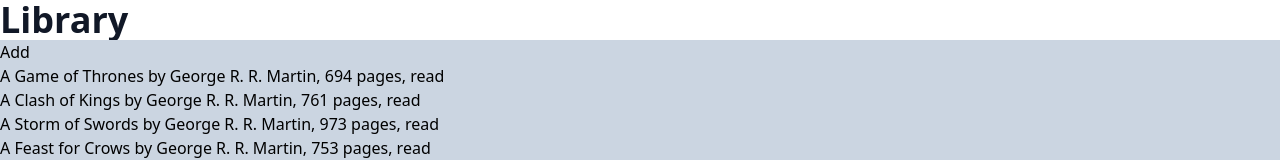
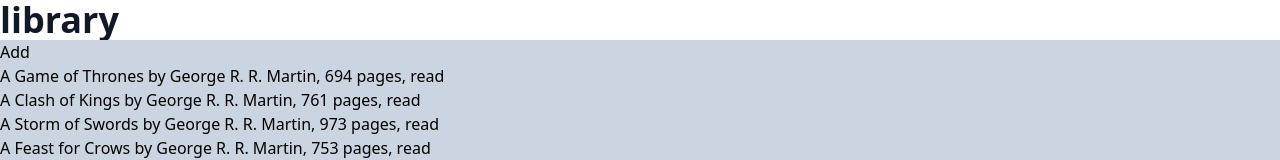
Before and after one commit to Ja-Uyoma/Library, a website built with Vite: page index.html in a window 1280 px wide. Shown: the top 160 px of the page. Built offline with nearby package versions, Linux system fonts and the light colour scheme.

Commit message:
feat: transform heading to lowercase

```diff
--- a/index.html
+++ b/index.html
@@ -9,7 +9,7 @@
   </head>
   <body>
     <div class="flex flex-col min-h-screen">
-      <header class="prose">
+      <header class="prose lowercase">
         <h1>Library</h1>
       </header>
       <main class="bg-slate-300">
```
